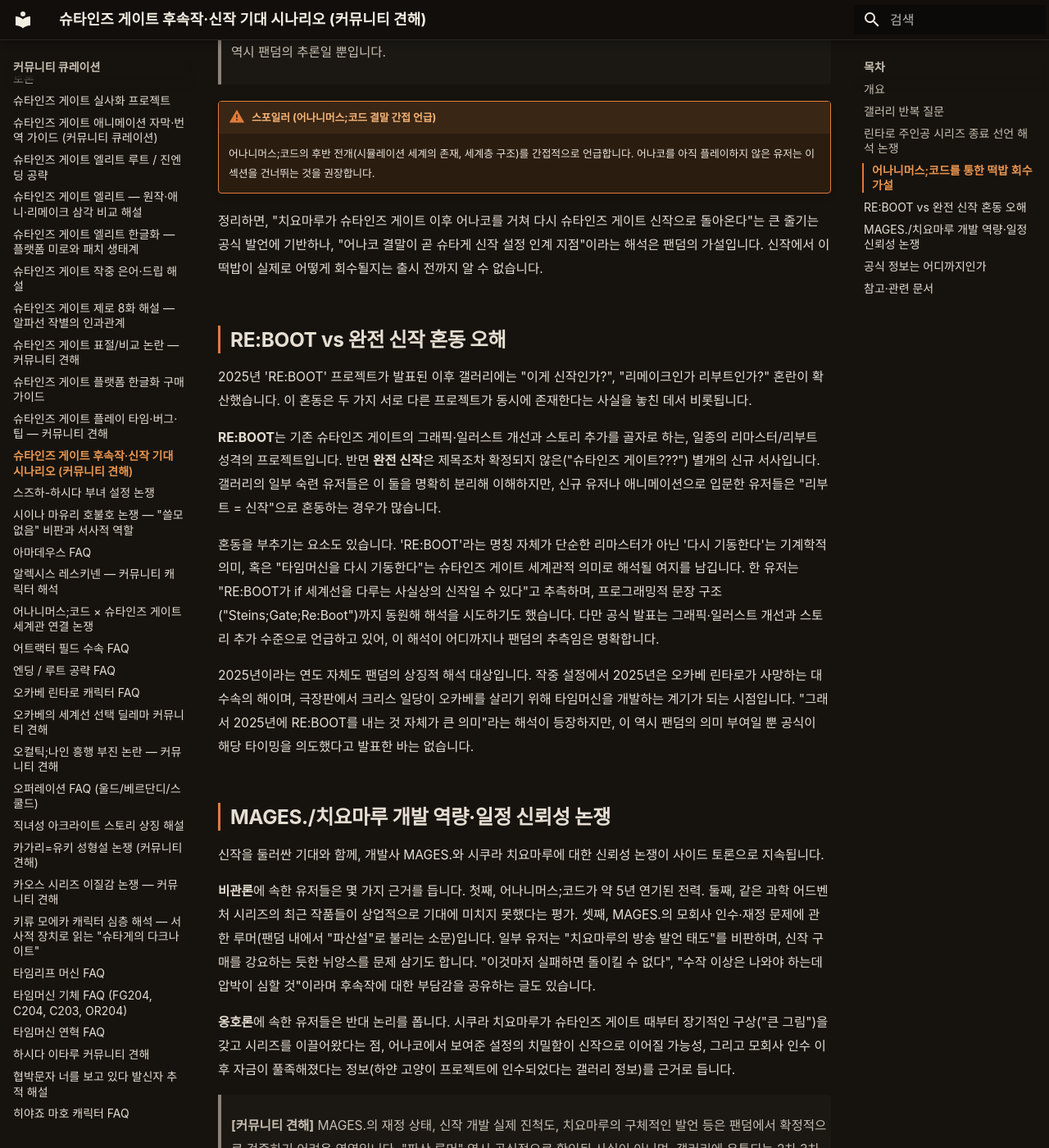
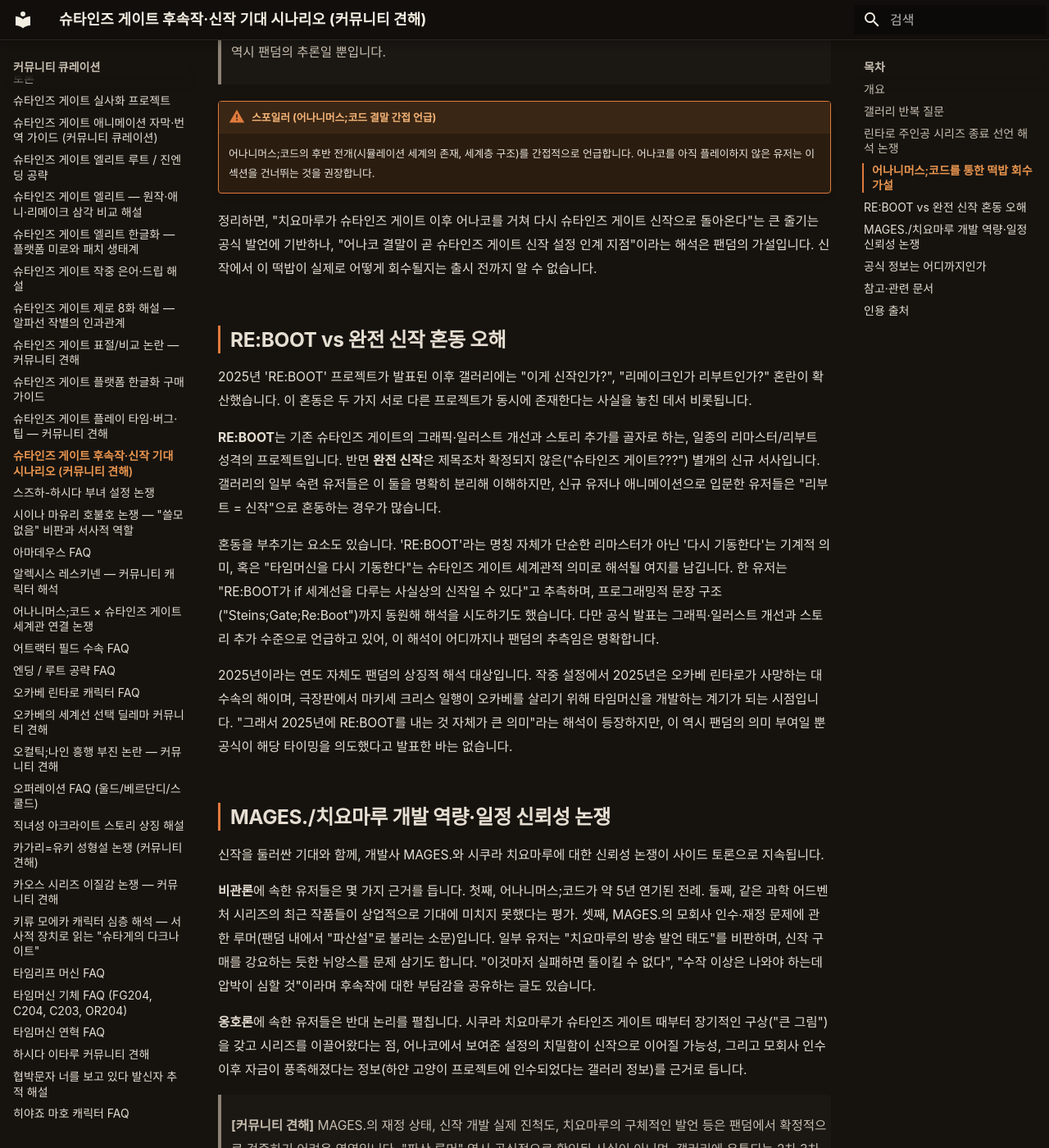
Before and after one commit to sgwiki/sgwiki.github.io, an MkDocs documentation site: the page built from wiki/커뮤니티-큐레이션/슈타인즈-게이트-후속작-신작-기대-시나리오-커뮤니티-견해.md, in a window 1280 px wide and 1400 px high, scrolled down 2930 px. Shown: the whole window at 82% size. Built offline with MkDocs 1.6.1 and Material for MkDocs 9.7.7, drawn with Linux system fonts in a browser that asks for light colours; some web fonts are replaced; some of the changed text lies outside the part shown.

Commit message:
chore(wiki): 슈타인즈-게이트-후속작-신작-기대-시나리오-커뮤니티-견해 정비 — frontmatter spoiler 필드 정규화(spoiler_level: light→spoiler: main_story)·'## 인용 출처' 섹션 추가·인물명 이중 표기 제거(치요마루(시쿠라 치요마루)→시쿠라 치요마루)·인물명 통일(크리스 일당이→마키세 크리스 일행이)·오타 교정(논리를 폽니다→논리를 펼칩니다 2곳·풀족해졌다→풍족해졌다)·한자 혼용 제거(애니메이션化→애니메이션화)·번역투 교정(연기된 전력→연기된 전례)·부자연스러운 조어 교정(기계학적→기계적)·용어 통일(슈타게 신작→슈타인즈 게이트 신작)

```diff
--- a/wiki/커뮤니티-큐레이션/슈타인즈-게이트-후속작-신작-기대-시나리오-커뮤니티-견해.md
+++ b/wiki/커뮤니티-큐레이션/슈타인즈-게이트-후속작-신작-기대-시나리오-커뮤니티-견해.md
@@ -46,7 +46,7 @@
 
 **주인공 교체 시나리오**를 지지하는 유저들은 다음 근거를 듭니다. 첫째, 과거 카오스 시리즈에서 주인공이 작품마다 교체된 전례가 있다는 점. 둘째, "슈타인즈" 후속작이지 "슈타인즈 게이트" 후속작이 아니라는 표현이 갤러리에 유통되었다는 점. 셋째, 완전히 새로운 캐릭터가 주인공이어야 기존 캐스트의 결말을 훼손하지 않는다는 서사적 판단. 일부는 "감마 세계선의 오카베 같은 평행 세계의 오카베가 등장하는 전개도 재밌을 것"이라는 아이디어를 덧붙입니다.
 
-**기존 캐스트 유지 시나리오**를 선호하는 유저들은 다른 논리를 폽니다. 타임머신이 더 이상 사용 불가능한 상황에서 주인공까지 바뀌면 "슈타인즈 게이트"라는 이름을 붙이기 어렵다는 점, 리딩 슈타이너라는 능력의 소유자인 오카베를 조력자 포지션으로만 놓기에는 설정상 어색하다는 점 등을 듭니다. 일상물 형태의 스핀오프라면 오카베와 마키세 크리스가 그대로 주인공이어도 무방하다는 의견도 있습니다. "이왕 신작을 낼 거면 오카베와 크리스의 일상물로 가볍게 내주면 안 되냐"는 회의적 반응도 적지 않습니다.
+**기존 캐스트 유지 시나리오**를 선호하는 유저들은 다른 논리를 펼칩니다. 타임머신이 더 이상 사용 불가능한 상황에서 주인공까지 바뀌면 "슈타인즈 게이트"라는 이름을 붙이기 어렵다는 점, 리딩 슈타이너라는 능력의 소유자인 오카베를 조력자 포지션으로만 놓기에는 설정상 어색하다는 점 등을 듭니다. 일상물 형태의 스핀오프라면 오카베와 마키세 크리스가 그대로 주인공이어도 무방하다는 의견도 있습니다. "이왕 신작을 낼 거면 오카베와 크리스의 일상물로 가볍게 내주면 안 되냐"는 회의적 반응도 적지 않습니다.
 
 어느 쪽이든, "주인공이 바뀐다"는 주장은 현재로서 **공식 확인된 사실이 아닙니다**. 팬덤의 해석일 뿐이며, 신작의 실제 주인공은 공식 발표를 기다려야 확인할 수 있습니다.
 
@@ -67,7 +67,7 @@
 !!! warning "스포일러 (어나니머스;코드 결말 간접 언급)"
     어나니머스;코드의 후반 전개(시뮬레이션 세계의 존재, 세계층 구조)를 간접적으로 언급합니다. 어나코를 아직 플레이하지 않은 유저는 이 섹션을 건너뛰는 것을 권장합니다.
 
-정리하면, "치요마루가 슈타인즈 게이트 이후 어나코를 거쳐 다시 슈타인즈 게이트 신작으로 돌아온다"는 큰 줄기는 공식 발언에 기반하나, "어나코 결말이 곧 슈타게 신작 설정 인계 지점"이라는 해석은 팬덤의 가설입니다. 신작에서 이 떡밥이 실제로 어떻게 회수될지는 출시 전까지 알 수 없습니다.
+정리하면, "치요마루가 슈타인즈 게이트 이후 어나코를 거쳐 다시 슈타인즈 게이트 신작으로 돌아온다"는 큰 줄기는 공식 발언에 기반하나, "어나코 결말이 곧 슈타인즈 게이트 신작 설정 인계 지점"이라는 해석은 팬덤의 가설입니다. 신작에서 이 떡밥이 실제로 어떻게 회수될지는 출시 전까지 알 수 없습니다.
 
 ## RE:BOOT vs 완전 신작 혼동 오해
 
@@ -75,17 +75,17 @@
 
 **RE:BOOT**는 기존 슈타인즈 게이트의 그래픽·일러스트 개선과 스토리 추가를 골자로 하는, 일종의 리마스터/리부트 성격의 프로젝트입니다. 반면 **완전 신작**은 제목조차 확정되지 않은("슈타인즈 게이트???") 별개의 신규 서사입니다. 갤러리의 일부 숙련 유저들은 이 둘을 명확히 분리해 이해하지만, 신규 유저나 애니메이션으로 입문한 유저들은 "리부트 = 신작"으로 혼동하는 경우가 많습니다.
 
-혼동을 부추기는 요소도 있습니다. 'RE:BOOT'라는 명칭 자체가 단순한 리마스터가 아닌 '다시 기동한다'는 기계학적 의미, 혹은 "타임머신을 다시 기동한다"는 슈타인즈 게이트 세계관적 의미로 해석될 여지를 남깁니다. 한 유저는 "RE:BOOT가 if 세계선을 다루는 사실상의 신작일 수 있다"고 추측하며, 프로그래밍적 문장 구조("Steins;Gate;Re:Boot")까지 동원해 해석을 시도하기도 했습니다. 다만 공식 발표는 그래픽·일러스트 개선과 스토리 추가 수준으로 언급하고 있어, 이 해석이 어디까지나 팬덤의 추측임은 명확합니다.
+혼동을 부추기는 요소도 있습니다. 'RE:BOOT'라는 명칭 자체가 단순한 리마스터가 아닌 '다시 기동한다'는 기계적 의미, 혹은 "타임머신을 다시 기동한다"는 슈타인즈 게이트 세계관적 의미로 해석될 여지를 남깁니다. 한 유저는 "RE:BOOT가 if 세계선을 다루는 사실상의 신작일 수 있다"고 추측하며, 프로그래밍적 문장 구조("Steins;Gate;Re:Boot")까지 동원해 해석을 시도하기도 했습니다. 다만 공식 발표는 그래픽·일러스트 개선과 스토리 추가 수준으로 언급하고 있어, 이 해석이 어디까지나 팬덤의 추측임은 명확합니다.
 
-2025년이라는 연도 자체도 팬덤의 상징적 해석 대상입니다. 작중 설정에서 2025년은 오카베 린타로가 사망하는 대수속의 해이며, 극장판에서 크리스 일당이 오카베를 살리기 위해 타임머신을 개발하는 계기가 되는 시점입니다. "그래서 2025년에 RE:BOOT를 내는 것 자체가 큰 의미"라는 해석이 등장하지만, 이 역시 팬덤의 의미 부여일 뿐 공식이 해당 타이밍을 의도했다고 발표한 바는 없습니다.
+2025년이라는 연도 자체도 팬덤의 상징적 해석 대상입니다. 작중 설정에서 2025년은 오카베 린타로가 사망하는 대수속의 해이며, 극장판에서 마키세 크리스 일행이 오카베를 살리기 위해 타임머신을 개발하는 계기가 되는 시점입니다. "그래서 2025년에 RE:BOOT를 내는 것 자체가 큰 의미"라는 해석이 등장하지만, 이 역시 팬덤의 의미 부여일 뿐 공식이 해당 타이밍을 의도했다고 발표한 바는 없습니다.
 
 ## MAGES./치요마루 개발 역량·일정 신뢰성 논쟁
 
 신작을 둘러싼 기대와 함께, 개발사 MAGES.와 시쿠라 치요마루에 대한 신뢰성 논쟁이 사이드 토론으로 지속됩니다.
 
-**비관론**에 속한 유저들은 몇 가지 근거를 듭니다. 첫째, 어나니머스;코드가 약 5년 연기된 전력. 둘째, 같은 과학 어드벤처 시리즈의 최근 작품들이 상업적으로 기대에 미치지 못했다는 평가. 셋째, MAGES.의 모회사 인수·재정 문제에 관한 루머(팬덤 내에서 "파산설"로 불리는 소문)입니다. 일부 유저는 "치요마루의 방송 발언 태도"를 비판하며, 신작 구매를 강요하는 듯한 뉘앙스를 문제 삼기도 합니다. "이것마저 실패하면 돌이킬 수 없다", "수작 이상은 나와야 하는데 압박이 심할 것"이라며 후속작에 대한 부담감을 공유하는 글도 있습니다.
+**비관론**에 속한 유저들은 몇 가지 근거를 듭니다. 첫째, 어나니머스;코드가 약 5년 연기된 전례. 둘째, 같은 과학 어드벤처 시리즈의 최근 작품들이 상업적으로 기대에 미치지 못했다는 평가. 셋째, MAGES.의 모회사 인수·재정 문제에 관한 루머(팬덤 내에서 "파산설"로 불리는 소문)입니다. 일부 유저는 "치요마루의 방송 발언 태도"를 비판하며, 신작 구매를 강요하는 듯한 뉘앙스를 문제 삼기도 합니다. "이것마저 실패하면 돌이킬 수 없다", "수작 이상은 나와야 하는데 압박이 심할 것"이라며 후속작에 대한 부담감을 공유하는 글도 있습니다.
 
-**옹호론**에 속한 유저들은 반대 논리를 폽니다. 시쿠라 치요마루가 슈타인즈 게이트 때부터 장기적인 구상("큰 그림")을 갖고 시리즈를 이끌어왔다는 점, 어나코에서 보여준 설정의 치밀함이 신작으로 이어질 가능성, 그리고 모회사 인수 이후 자금이 풀족해졌다는 정보(하얀 고양이 프로젝트에 인수되었다는 갤러리 정보)를 근거로 듭니다.
+**옹호론**에 속한 유저들은 반대 논리를 펼칩니다. 시쿠라 치요마루가 슈타인즈 게이트 때부터 장기적인 구상("큰 그림")을 갖고 시리즈를 이끌어왔다는 점, 어나코에서 보여준 설정의 치밀함이 신작으로 이어질 가능성, 그리고 모회사 인수 이후 자금이 풍족해졌다는 정보(하얀 고양이 프로젝트에 인수되었다는 갤러리 정보)를 근거로 듭니다.
 
 > **[커뮤니티 견해]** MAGES.의 재정 상태, 신작 개발 실제 진척도, 치요마루의 구체적인 발언 등은 팬덤에서 확정적으로 검증하기 어려운 영역입니다. "파산 루머" 역시 공식적으로 확인된 사실이 아니며, 갤러리에 유통되는 2차·3차 정보에 불과합니다. 비관적 전망도 낙관적 전망도 모두 추측에 기반합니다.
 
@@ -106,3 +106,5 @@
 - [슈타인즈 게이트 신작 (정전)](../lore/슈타인즈-게이트-신작.md) — 공식 발표·정확한 정보.
 - [어나니머스;코드 (정전)](../lore/어나니머스-코드.md) — 어나코 세계층·시뮬레이션 설정 정전.
 - [과학 어드벤처 시리즈](../setting/과학-어드벤처-시리즈.md) — 시리즈 전체 개요.
+
+## 인용 출처
```
Also changed, not shown: other parts of wiki/커뮤니티-큐레이션/슈타인즈-게이트-후속작-신작-기대-시나리오-커뮤니티-견해.md (+3 -3 lines).
